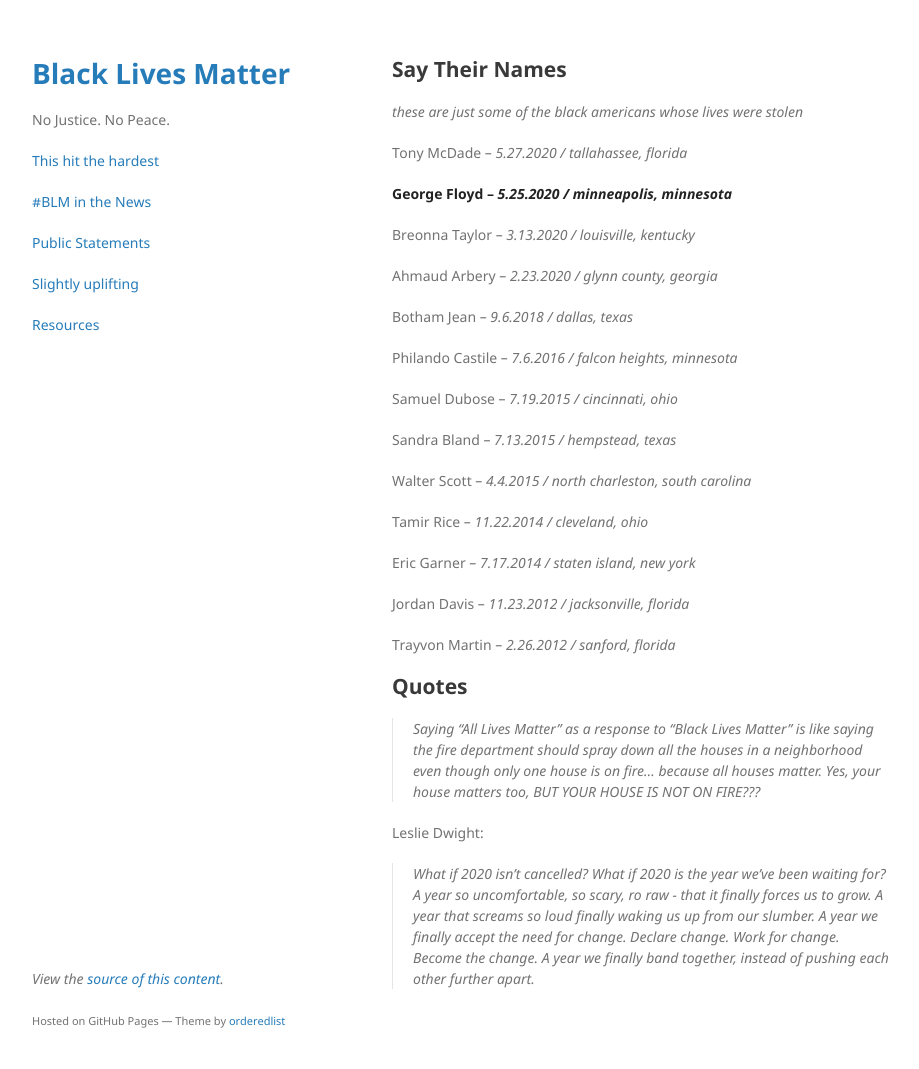
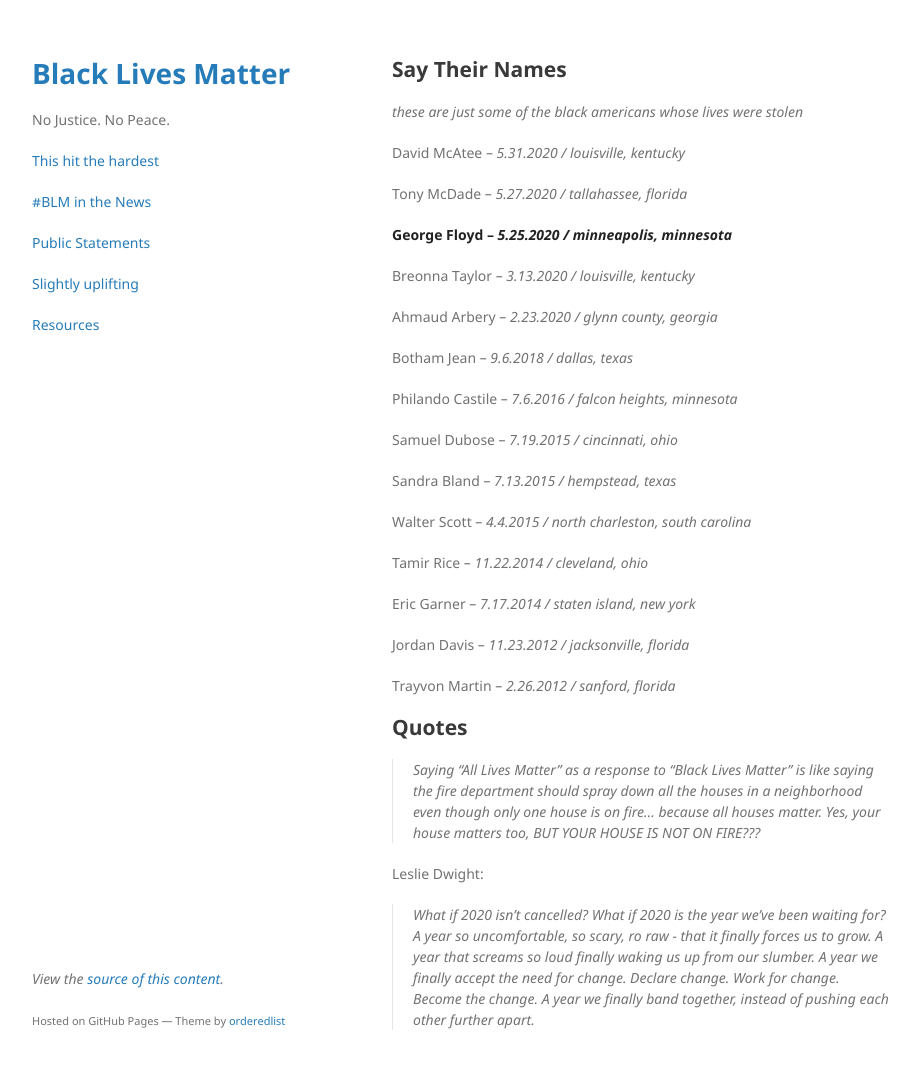
Before and after one commit to nojusticenopeace/nojusticenopeace.github.io, a Jekyll site: the page built from index.md, in a window 1280 px wide and 1100 px high. Shown: the top 1069 px of the window, without its empty margins (178-1097 px from the left). Built offline with Jekyll 4.4.1, drawn with Linux system fonts in a browser that asks for light colours.

Commit message:
Update index.md

```diff
--- a/index.md
+++ b/index.md
@@ -5,6 +5,8 @@ layout: default
 ## Say Their Names
 
 _these are just some of the black americans whose lives were stolen_
+
+David McAtee -- _5.31.2020 / louisville, kentucky_
 
 Tony McDade -- _5.27.2020 / tallahassee, florida_
 
```
